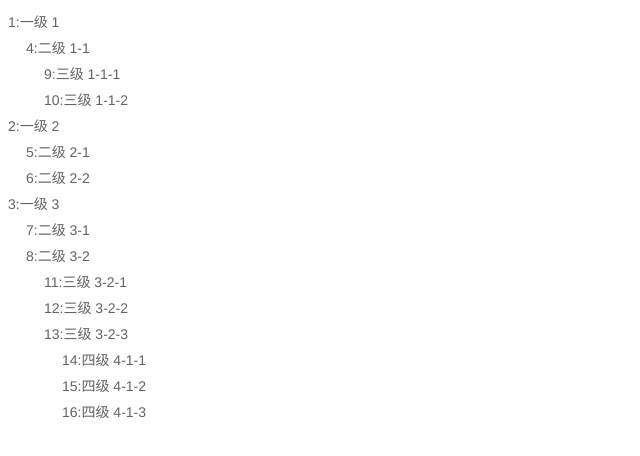
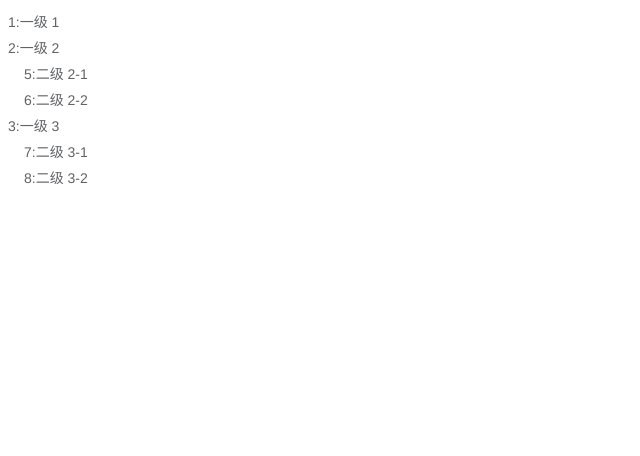
Before and after one commit to linlif/vue-tree-list, a Vue app: page /#/ in a window 1280 px wide. Shown: the top 456 px of the page, without its empty margins (0-640 px from the left). Built offline with nearby package versions, Linux system fonts and the light colour scheme; a small style sheet from the web is missing.

Commit message:
feat:可以指定默认展开和默认选中的菜单

```diff
--- a/src/components/tree-list.vue
+++ b/src/components/tree-list.vue
@@ -3,6 +3,7 @@
     <treeMenu v-for="(item, index) in list"
               :key="index"
               :list="item"
+              :indent="indent"
               v-bind="$attrs" />
   </div>
 </template>
@@ -13,7 +14,11 @@
   export default {
     name: 'treeList',
     props: {
-      list: Array
+      list: Array,
+      indent: {
+        type: Number || String,
+        default: 16
+      }
     },
     components: {
       treeMenu
@@ -27,6 +32,17 @@
         for (let i = 0, iLen = list.length; i < iLen; i++) {
           this.setState(list[i], false)
           this.check(list[i], true)
+        }
+      },
+      setExpended (node, state) {
+        if (!node) return
+        node.expended = state
+        if (node.children && node.children.length > 0) {
+          for (let i = 0; i < node.children.length; i++) {
+            let item = node.children[i]
+            item.expended = state
+            this.setExpended(item, state)
+          }
         }
       },
       setState (node, state) {
@@ -45,14 +61,17 @@
       check (node, state) {
         if (!node) return
         const arr = this.$attrs['default-checked-keys']
+        const expendedArr = this.$attrs['default-expanded-keys']
         if (arr.indexOf(node.id) !== -1) {
           this.setState(node, state)
+        }
+        if (expendedArr.indexOf(node.id) !== -1) {
+          this.setExpended(node, state)
         }
         // 递归选中children及其子节点
         if (node.children && node.children.length > 0) {
           for (let i = 0; i < node.children.length; i++) {
-            let item = node.children[i]
-            this.check(item, state)
+            this.check(node.children[i], state)
           }
         }
         // 处理父节点的选中状态
@@ -61,13 +80,16 @@
       checkParent (node) {
         let parent = parentData[node.parent] || {}
         let children = parent.children || []
-        let checkedNum = 0, unCheckedNum = 0;
+        let checkedNum = 0, unCheckedNum = 0, expendedNum = 0;
         for (let i = 0, iL = children.length; i < iL; i++) {
           let item = children[i]
           if (item.checked === true) {
             checkedNum++
           } else if (!item.checked) {
             unCheckedNum++
+          }
+          if (item.expended === true) {
+            expendedNum++
           }
         }
         if (checkedNum === children.length) {
@@ -76,6 +98,9 @@
           parent.checked = false
         } else {
           parent.checked = 'some'
+        }
+        if (expendedNum > 0) {
+          parent.expended = true
         }
       },
       // 节点被点击时的回调
--- a/src/components/tree-menu.vue
+++ b/src/components/tree-menu.vue
@@ -2,11 +2,11 @@
   <div class="treeitem"
        @click.stop="handleClicked(list, $event)">
     <div class="tree-content"
-         :style="{ 'padding-left': (depth - 1) * 18 + 'px' }"
+         :style="{ 'padding-left': (depth - 1) * indent + 'px' }"
          :class="isClicked?'is-expanded is-current':''">
       <i v-if="list.children"
          class="iconfont"
-         :class="isCurrent?'iconsanjiaoright':'iconsanjiaodown'"></i>
+         :class="expended?'iconsanjiaodown':'iconsanjiaoright'"></i>
       <input data-role="checkbox"
              type="checkbox"
              :id="'checkbox'+list.id"
@@ -21,10 +21,11 @@
     <div class="group"
          v-for="(item2, index) in list.children"
          :key="index">
-      <treeMenu v-show="open"
+      <treeMenu v-show="expended"
                 v-if="isFolder"
                 :list="item2"
                 v-bind="$attrs"
+                :indent="indent"
                 :depth="increaseDepth()" />
     </div>
   </div>
@@ -40,13 +41,13 @@
         type: Number,
         default: 1
       },
-      list: Object
+      list: Object,
+      indent: Number
     },
     data () {
       return {
         isClicked: false,
-        isCurrent: true,
-        open: true,
+        expended: false,
         checked: false,
         justUnselected: false // 是否刚刚取消的CheckBox，true时高亮边框，false时置灰边框
       }
@@ -99,11 +100,11 @@
           return
         } else {
           rootTree.emitNodeClicked(data, this)
-          if (this.isFolder) this.open = !this.open
+          if (this.isFolder) this.expended = !this.expended
           this.nomalizeNodes(this, false)
           selectedId = this.list.id
           this.isClicked = true
-          this.isCurrent = !this.isCurrent
+          // this.expended = !this.expended
         }
       },
       // 递归查找name为who的组件
--- a/src/demo.vue
+++ b/src/demo.vue
@@ -2,8 +2,9 @@
   <div>
     <treeList :list="list"
               @node-click="nodeClicked"
-              :default-expanded-keys="[2, 3]"
-              :default-checked-keys="[5,6,14]" />
+              :default-expanded-keys="[2, 7]"
+              :default-checked-keys="[5,6,14]"
+              :indent="16" />
   </div>
 </template>
 
```
